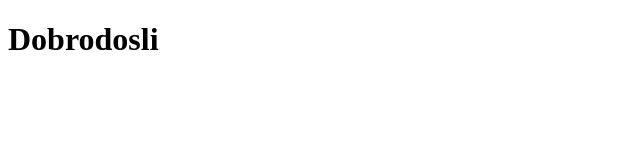
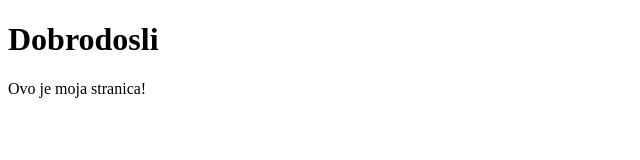
Before and after one commit to zolegf/git_vezba, a plain HTML site: page index.html in a window 1280 px wide. Shown: the whole page, without its empty margins (0-640 px from the left). Drawn offline with Linux system fonts and the light colour scheme.

Commit message:
dodao sam main sekciju

```diff
--- a/index.html
+++ b/index.html
@@ -10,6 +10,9 @@
     <header>
         <h1>Dobrodosli</h1>
     </header>
+    <main>
+        Ovo je moja stranica!
+    </main>
 
 </body>
 </html>
```
